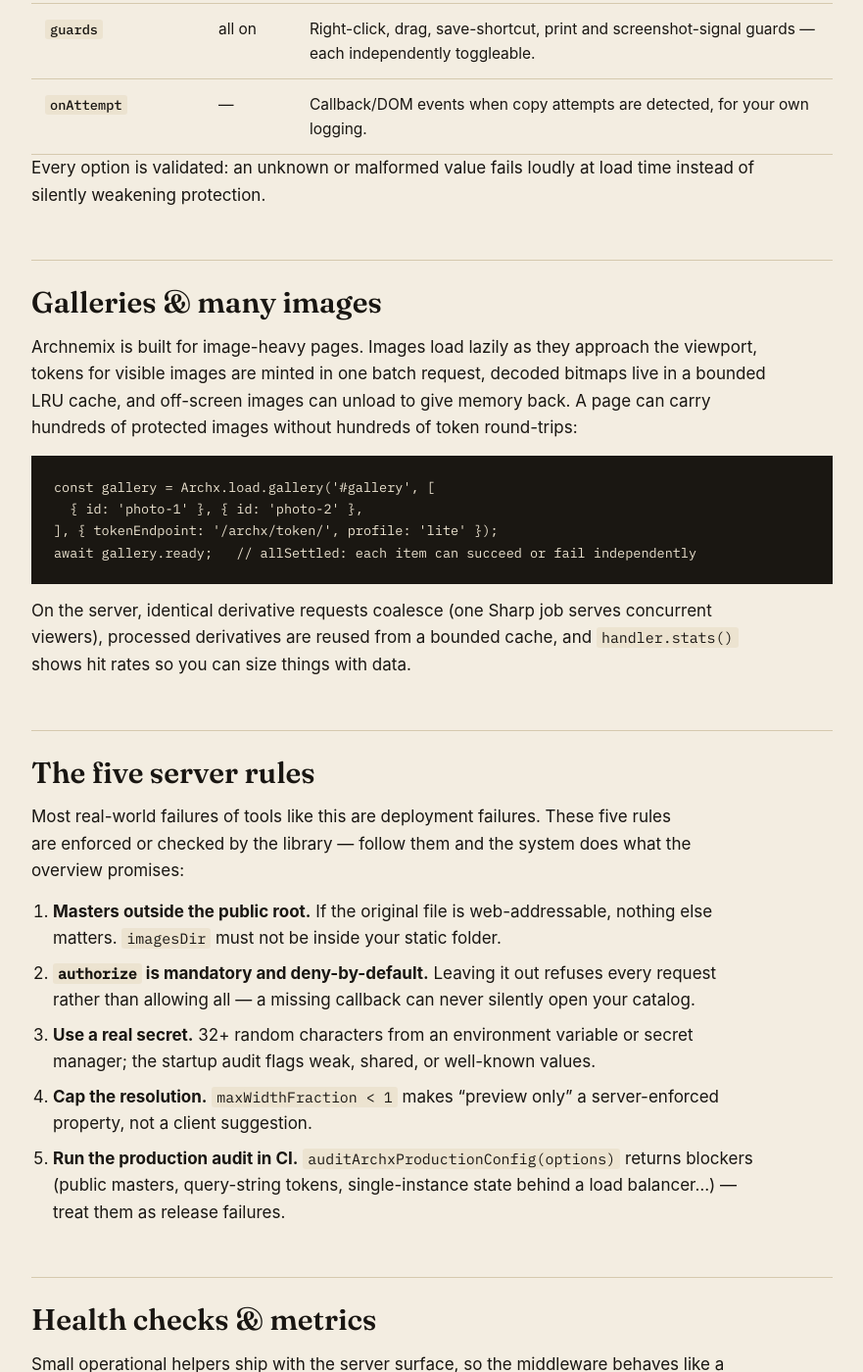
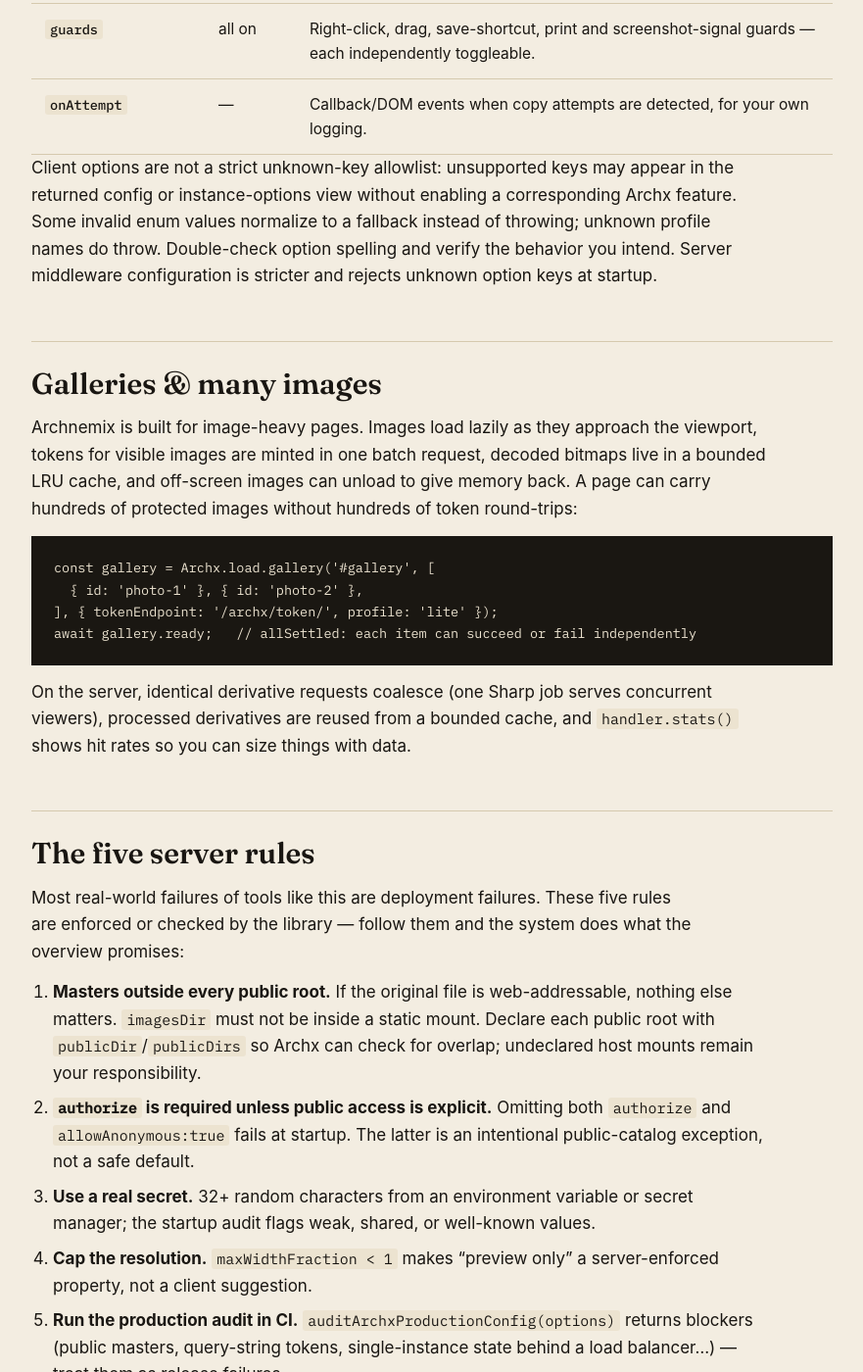
Before and after one commit to archnemix/Archnemix_Image_Protection, a website: page website/docs.html in a window 1280 px wide. Shown: the part 4174-5574 px from the top of the page at 98% size, without its empty margins (346-1227 px from the left). Drawn offline with Linux system fonts and the light colour scheme.

Commit message:
docs: clarify client option fallbacks and server exceptions
Align the Docs and Technical pages with actual behavior: browser options do not use a strict unknown-key allowlist and some invalid enums normalize to fallbacks; profile errors do throw. Clarify that server authorization is required unless allowAnonymous:true is explicit, and that master/public-root overlap checks only cover declared publicDir(s). No code or version changes.

Co-authored-by: arena-agent <297053741+arena-agent@users.noreply.github.com>

```diff
--- a/website/docs.html
+++ b/website/docs.html
@@ -188,8 +188,13 @@
           <tr><td><code>onAttempt</code></td><td>—</td><td>Callback/DOM events when copy attempts are detected, for your own logging.</td></tr>
         </tbody>
       </table></div>
-      <p>Every option is validated: an unknown or malformed value fails
-      loudly at load time instead of silently weakening protection.</p>
+      <p>Client options are not a strict unknown-key allowlist: unsupported
+      keys may appear in the returned config or instance-options view without
+      enabling a corresponding Archx feature. Some invalid enum values
+      normalize to a fallback instead of throwing; unknown profile names do
+      throw. Double-check option spelling and verify the behavior you intend.
+      Server middleware configuration is stricter and rejects unknown option
+      keys at startup.</p>
 
       <h2 id="galleries">Galleries &amp; many images</h2>
       <p>Archnemix is built for image-heavy pages. Images load lazily as
@@ -211,12 +216,16 @@
       failures. These five rules are enforced or checked by the library —
       follow them and the system does what the overview promises:</p>
       <ol class="doc-list">
-        <li><strong>Masters outside the public root.</strong> If the
+        <li><strong>Masters outside every public root.</strong> If the
         original file is web-addressable, nothing else matters.
-        <code>imagesDir</code> must not be inside your static folder.</li>
-        <li><strong><code>authorize</code> is mandatory and deny-by-default.</strong>
-        Leaving it out refuses every request rather than allowing all —
-        a missing callback can never silently open your catalog.</li>
+        <code>imagesDir</code> must not be inside a static mount. Declare
+        each public root with <code>publicDir</code>/<code>publicDirs</code>
+        so Archx can check for overlap; undeclared host mounts remain your
+        responsibility.</li>
+        <li><strong><code>authorize</code> is required unless public access is explicit.</strong>
+        Omitting both <code>authorize</code> and
+        <code>allowAnonymous:true</code> fails at startup. The latter is an
+        intentional public-catalog exception, not a safe default.</li>
         <li><strong>Use a real secret.</strong> 32+ random characters from
         an environment variable or secret manager; the startup audit flags
         weak, shared, or well-known values.</li>
```
Also changed, not shown: website/technical.html (+2 -2 lines).
